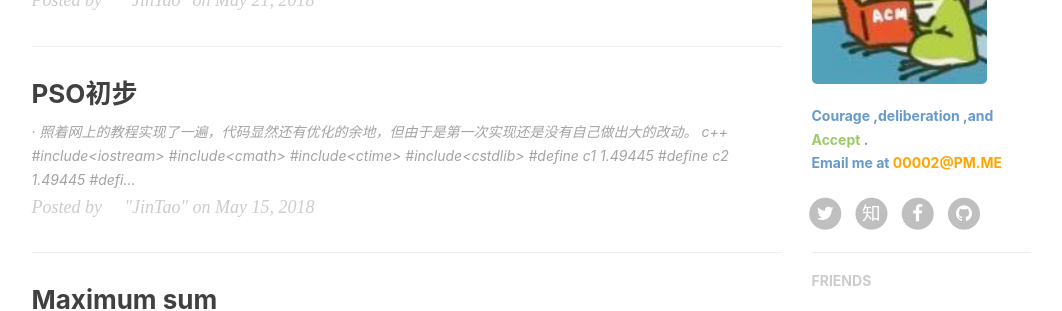
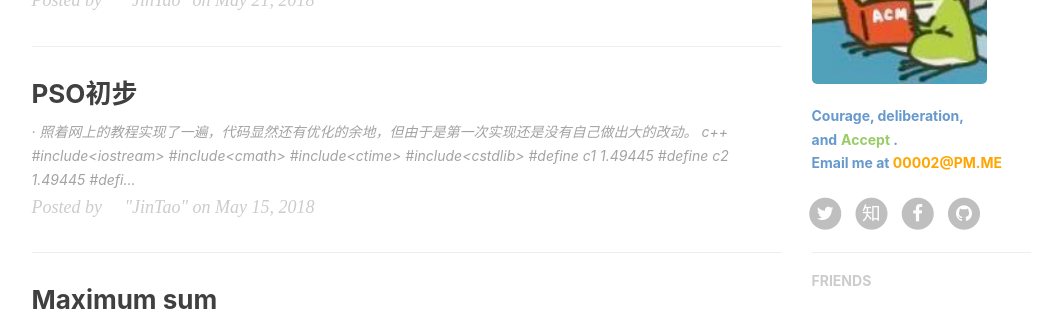
Before and after one commit to pandaKINandQUEEN/GinKo-BFU.github.io, a Jekyll site: the page built from index.html, in a window 1280 px wide and 900 px high, scrolled down 628 px. Shown: the part 153-464 px from the top of the window, without its empty margins (136-1198 px from the left). Built offline with Jekyll 4.4.1, drawn with Linux system fonts in a browser that asks for light colours; nearby versions of some CDN libraries; the list of posts is cut into pages by our own code; comment, search, counter and statistics services are not loaded.

Commit message:
Update _config.yml

```diff
--- a/_config.yml
+++ b/_config.yml
@@ -79,7 +79,7 @@ netease_comment: false
 
 # Sidebar settings
 sidebar: true                           # whether or not using Sidebar.
-sidebar-about-description: "<font color=#6699cc><b>Courage ,deliberation ,and</b></font> <font color=#99cc66><b> Accept </b></font><font color=#6699cc><b>.</b></font><br><font color =#6699cc><b> Email me at </b></font><font color=orange><b> 00002@PM.ME </b>"
+sidebar-about-description: "<font color=#6699cc><b>Courage, deliberation,<br>and</b></font> <font color=#99cc66><b> Accept </b></font><font color=#6699cc><b>.</b></font><br><font color =#6699cc><b> Email me at </b></font><font color=orange><b> 00002@PM.ME </b>"
 # TODO need add the headshot
 sidebar-avatar: /img/Accept.jpg      # use absolute URL, seeing it's used in both `/` and `/about/`
 
```
